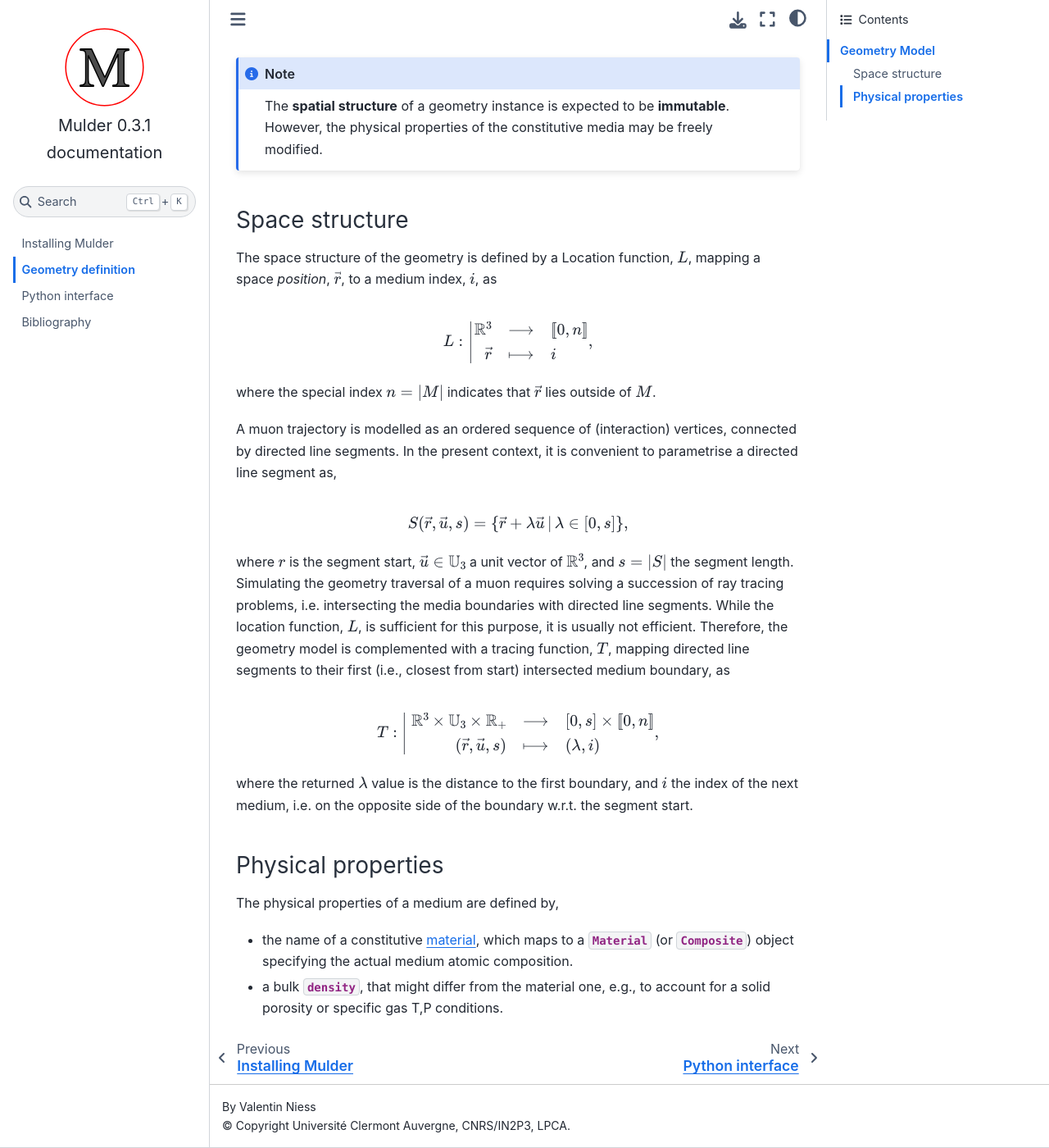
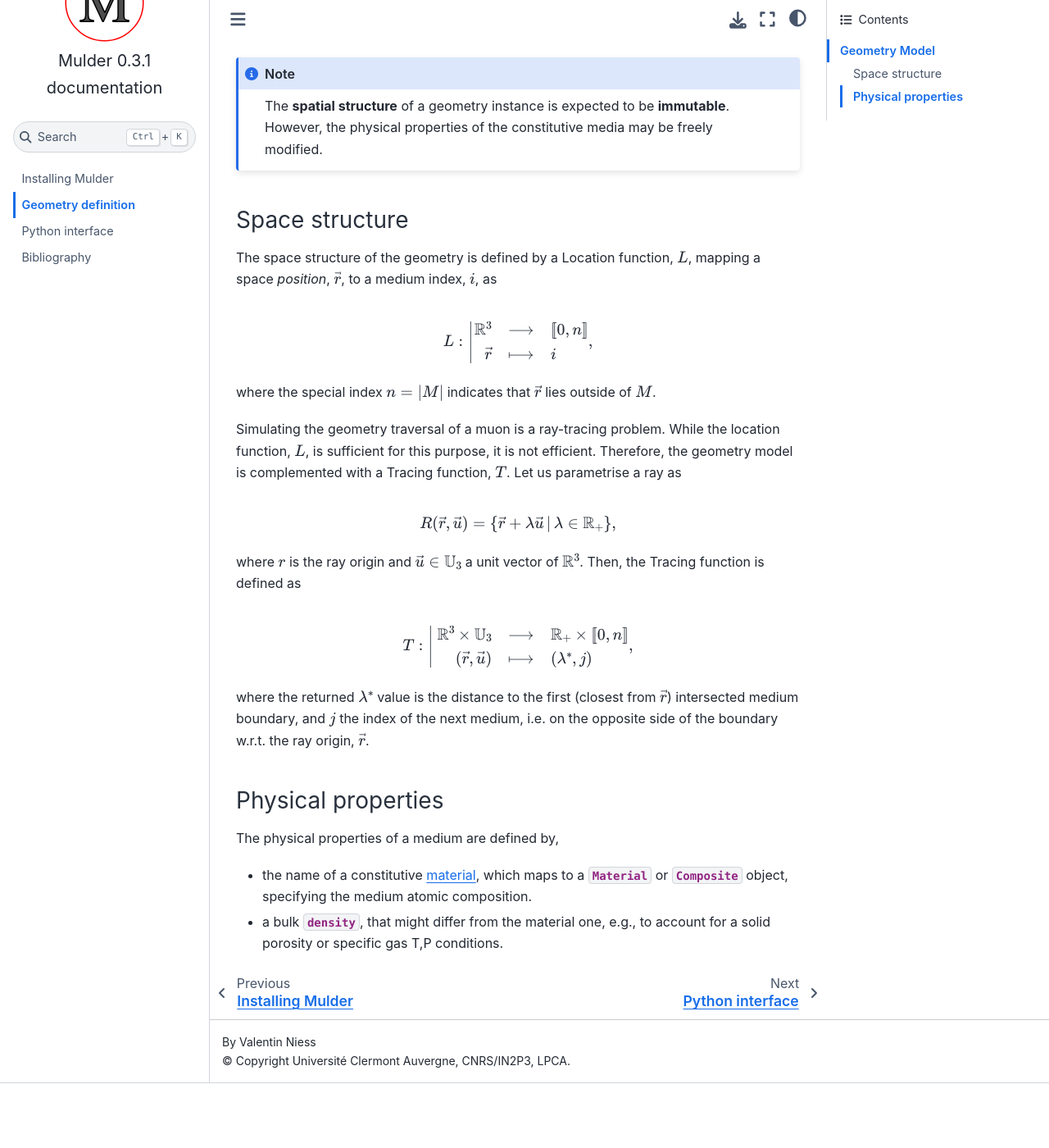
Before and after one commit to niess/mulder, a Sphinx documentation site: the page built from docs/source/geometry.rst, in a window 1280 px wide and 1400 px high, scrolled down 276 px. Shown: the whole window at 82% size. Built offline with Sphinx 7.4.7 and the Sphinx Book theme 1.1.4, drawn with Linux system fonts in a browser that asks for light colours; after the commit the page ends 1597 px from its top, so only the background shows below that.

```diff
--- a/docs/source/geometry.rst
+++ b/docs/source/geometry.rst
@@ -37,36 +37,32 @@
 where the special index :math:`n = \left|M\right|` indicates that
 :math:`\vec{r}` lies outside of :math:`M`.
 
-A muon trajectory is modelled as an ordered sequence of (interaction) vertices,
-connected by directed line segments. In the present context, it is convenient to
-parametrise a directed line segment as,
+Simulating the geometry traversal of a muon is a ray-tracing problem. While the
+location function, :math:`L`, is sufficient for this purpose, it is not
+efficient. Therefore, the geometry model is complemented with a Tracing
+function, :math:`T`. Let us parametrise a ray as
 
 .. math::
 
-   S(\vec{r}, \vec{u}, s) = \{ \vec{r} + \lambda \vec{u} \,|\, \lambda \in [0, s] \},
+   R(\vec{r}, \vec{u}) = \{ \vec{r} + \lambda \vec{u} \,|\, \lambda \in \mathbb{R}_+ \} ,
 
-where :math:`r` is the segment start, :math:`\vec{u} \in \mathbb{U}_3` a unit
-vector of :math:`\mathbb{R}^3`, and :math:`s = |S|` the segment length.
-Simulating the geometry traversal of a muon requires solving a succession of ray
-tracing problems, i.e. intersecting the media boundaries with directed line
-segments. While the location function, :math:`L`, is sufficient for this
-purpose, it is usually not efficient. Therefore, the geometry model is
-complemented with a tracing function, :math:`T`, mapping directed line segments
-to their first (i.e., closest from start) intersected medium boundary, as
+where :math:`r` is the ray origin and :math:`\vec{u} \in \mathbb{U}_3` a unit
+vector of :math:`\mathbb{R}^3`. Then, the Tracing function is defined as
 
 .. math::
 
    T:
    \left|
      \begin{array}{rcl}
-       \mathbb{R}^3 \times \mathbb{U}_3 \times \mathbb{R}_+ & \longrightarrow & [0, s] \times \left[\!\left[ 0, n \right]\!\right] \\
-       (\vec{r}, \vec{u}, s) & \longmapsto & (\lambda, i) \\
+       \mathbb{R}^3 \times \mathbb{U}_3 & \longrightarrow & \mathbb{R}_+ \times \left[\!\left[ 0, n \right]\!\right] \\
+       (\vec{r}, \vec{u}) & \longmapsto & (\lambda^*, j) \\
      \end{array}
    \right. ,
 
-where the returned :math:`\lambda` value is the distance to the first boundary,
-and :math:`i` the index of the next medium, i.e. on the opposite side of the
-boundary w.r.t. the segment start.
+where the returned :math:`\lambda^*` value is the distance to the first (closest
+from :math:`\vec{r}`) intersected medium boundary, and :math:`j` the index of
+the next medium, i.e. on the opposite side of the boundary w.r.t. the ray
+origin, :math:`\vec{r}`.
 
 
 Physical properties
@@ -75,9 +71,9 @@
 The physical properties of a medium are defined by,
 
 - the name of a constitutive :ref:`material <sec-materials-interface>`, which
-  maps to a :py:class:`~mulder.materials.Material` (or
-  :py:class:`~mulder.materials.Composite`) object specifying the actual medium
-  atomic composition.
+  maps to a :py:class:`~mulder.materials.Material` or
+  :py:class:`~mulder.materials.Composite` object, specifying the medium atomic
+  composition.
 
 - a bulk :py:attr:`density <mulder.Layer.density>`, that might differ from the
   material one, e.g., to account for a solid porosity or specific gas T,P
```
Also changed, not shown: 5 other files.
